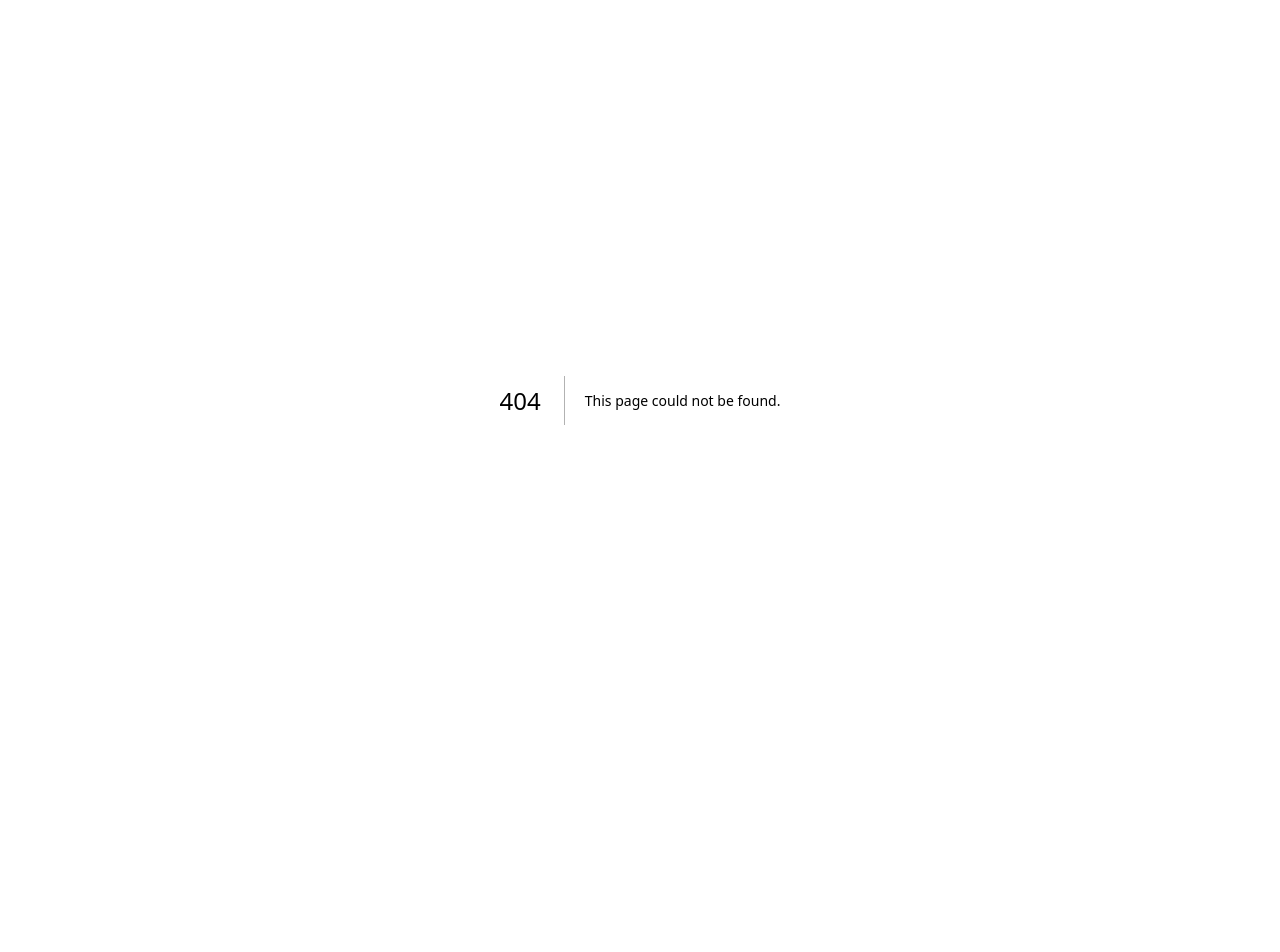
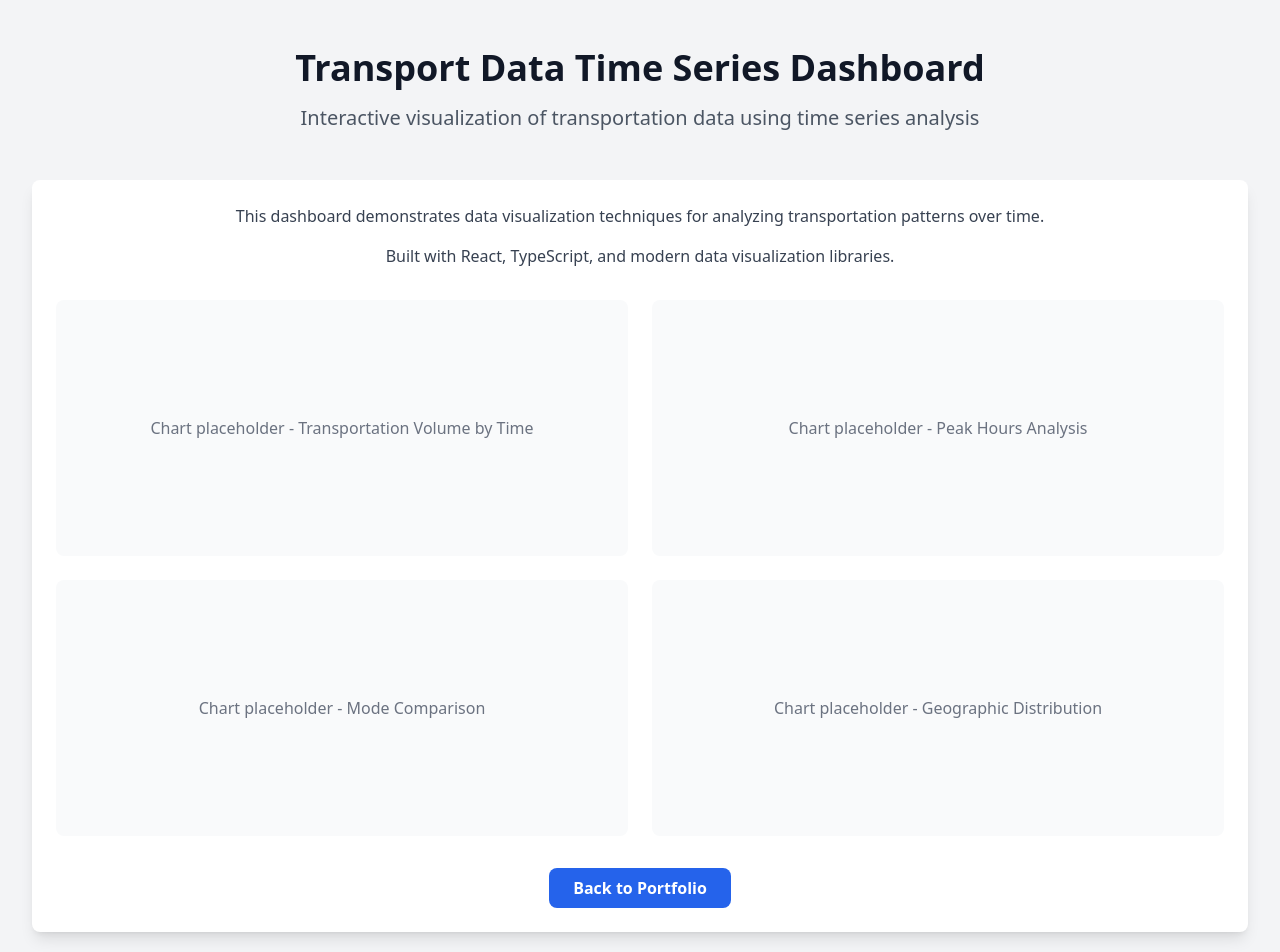
Before and after one commit to KhawajaAhmed/khawajaahmed.github.io, a Next.js app: page /transport-dashboard in a window 1280 px wide. Before the commit this address had no page. Shown: the top 952 px of the page. Before the commit the page ends 800 px from the top, so only its background shows below. Built offline with nearby package versions, Linux system fonts and the light colour scheme.

Commit message:
Dashboard

```diff
--- /dev/null
+++ b/src/app/transport-dashboard/page.tsx
@@ -0,0 +1,61 @@
+'use client';
+
+import React from 'react';
+import { motion } from 'framer-motion';
+
+export default function TransportDashboard() {
+  return (
+    <div className="min-h-screen bg-gray-100 py-12 px-4 sm:px-6 lg:px-8">
+      <motion.div
+        initial={{ opacity: 0, y: 20 }}
+        animate={{ opacity: 1, y: 0 }}
+        transition={{ duration: 0.5 }}
+        className="max-w-7xl mx-auto"
+      >
+        <div className="text-center mb-12">
+          <h1 className="text-4xl font-bold text-gray-900 mb-4">Transport Data Time Series Dashboard</h1>
+          <p className="text-xl text-gray-600">
+            Interactive visualization of transportation data using time series analysis
+          </p>
+        </div>
+
+        <div className="bg-white shadow-lg rounded-lg p-6 mb-8">
+          <div className="text-center mb-8">
+            <p className="text-gray-700 mb-4">
+              This dashboard demonstrates data visualization techniques for analyzing transportation patterns over time.
+            </p>
+            <p className="text-gray-700">
+              Built with React, TypeScript, and modern data visualization libraries.
+            </p>
+          </div>
+
+          <div className="grid grid-cols-1 md:grid-cols-2 gap-6 mb-8">
+            <div className="bg-gray-50 p-4 rounded-lg h-64 flex items-center justify-center">
+              <p className="text-gray-500 text-center">Chart placeholder - Transportation Volume by Time</p>
+            </div>
+            <div className="bg-gray-50 p-4 rounded-lg h-64 flex items-center justify-center">
+              <p className="text-gray-500 text-center">Chart placeholder - Peak Hours Analysis</p>
+            </div>
+            <div className="bg-gray-50 p-4 rounded-lg h-64 flex items-center justify-center">
+              <p className="text-gray-500 text-center">Chart placeholder - Mode Comparison</p>
+            </div>
+            <div className="bg-gray-50 p-4 rounded-lg h-64 flex items-center justify-center">
+              <p className="text-gray-500 text-center">Chart placeholder - Geographic Distribution</p>
+            </div>
+          </div>
+
+          <div className="flex justify-center">
+            <motion.button
+              whileHover={{ scale: 1.05 }}
+              whileTap={{ scale: 0.95 }}
+              className="bg-blue-600 hover:bg-blue-700 text-white font-bold py-2 px-6 rounded-lg"
+              onClick={() => window.history.back()}
+            >
+              Back to Portfolio
+            </motion.button>
+          </div>
+        </div>
+      </motion.div>
+    </div>
+  );
+}
```
